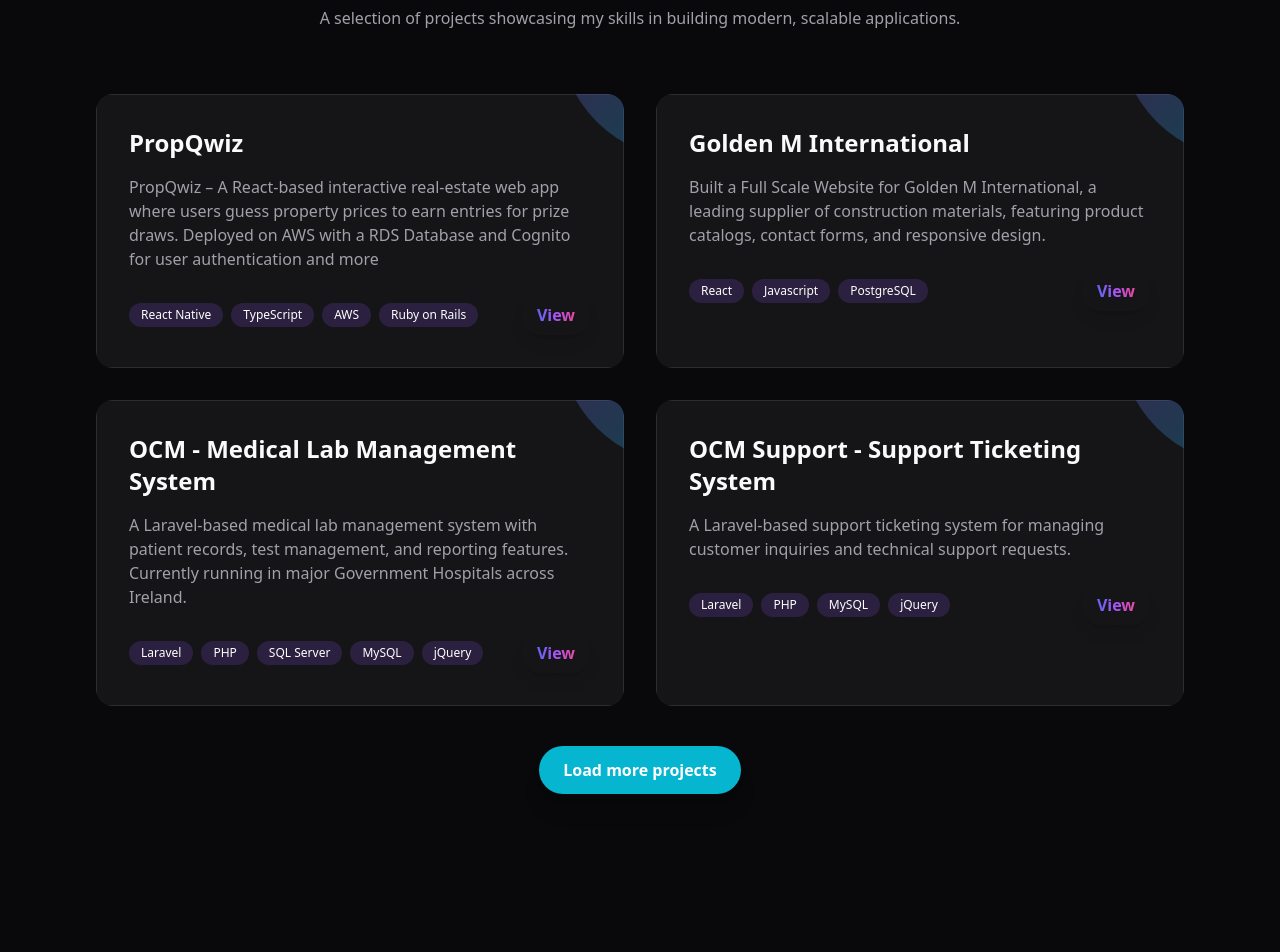
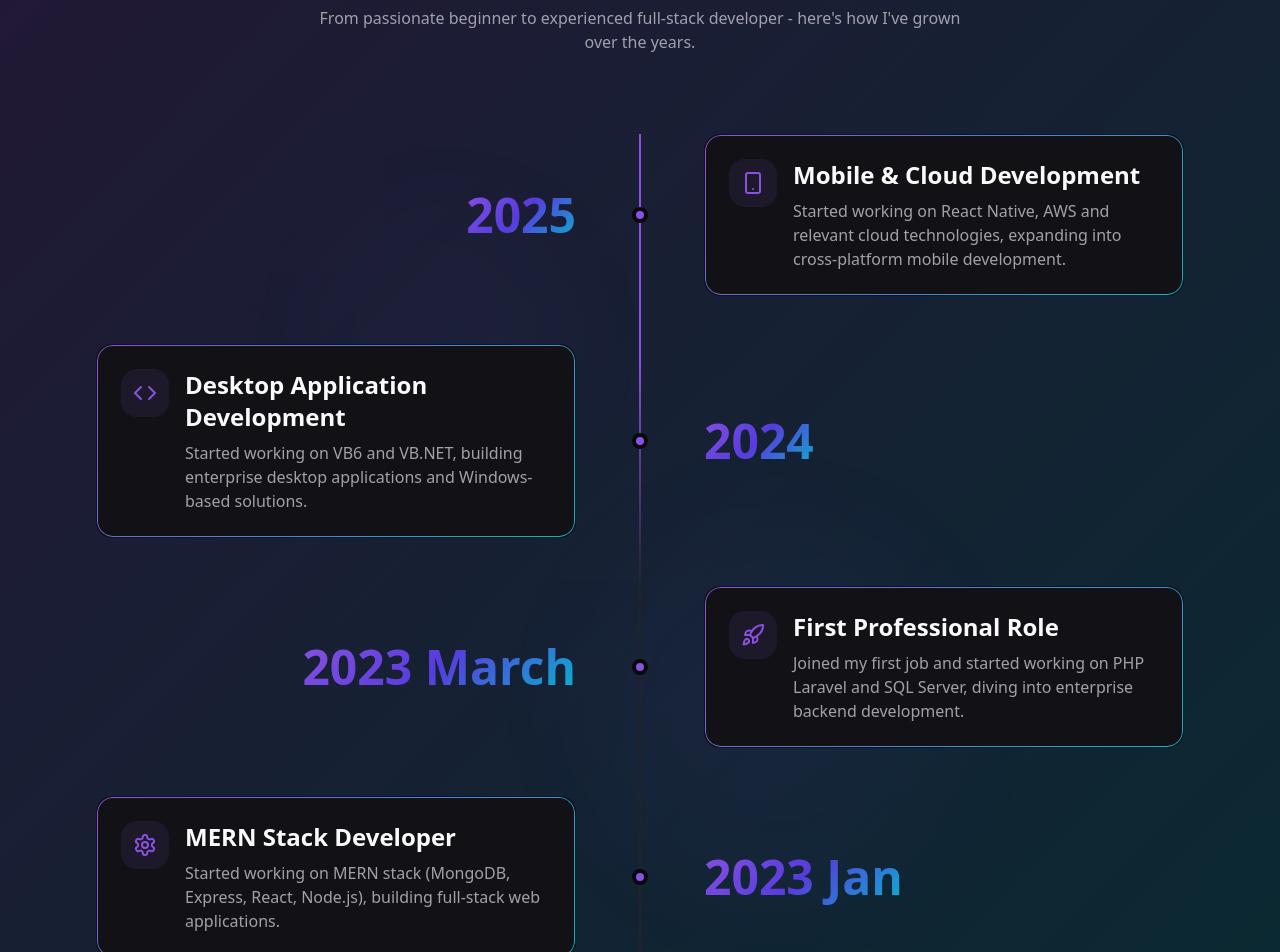
Before and after one commit to IbrahimAhmed-Tech/ibrahim-portfolio, a React (Vite) app: page / in a window 1280 px wide. Shown: the part 2440-3392 px from the top of the page. Built offline with nearby package versions, Linux system fonts and the light colour scheme; the HTML template or start-up script is replaced by a standard one.

Commit message:
feat(journey): Add journey section

```diff
--- /dev/null
+++ b/src/components/Journey.tsx
@@ -0,0 +1,149 @@
+import { useEffect, useRef, useState } from "react";
+import { Rocket, Cloud, Smartphone, Settings, Code, Sprout, LucideIcon } from "lucide-react";
+
+const journeyData: Array<{
+  year: string;
+  title: string;
+  description: string;
+  icon: LucideIcon;
+}> = [
+  {
+    year: "2025",
+    title: "Mobile & Cloud Development",
+    description: "Started working on React Native, AWS and relevant cloud technologies, expanding into cross-platform mobile development.",
+    icon: Smartphone,
+  },
+  {
+    year: "2024",
+    title: "Desktop Application Development",
+    description: "Started working on VB6 and VB.NET, building enterprise desktop applications and Windows-based solutions.",
+    icon: Code,
+  },
+  {
+    year: "2023 March",
+    title: "First Professional Role",
+    description: "Joined my first job and started working on PHP Laravel and SQL Server, diving into enterprise backend development.",
+    icon: Rocket,
+  },
+  {
+    year: "2023 Jan",
+    title: "MERN Stack Developer",
+    description: "Started working on MERN stack (MongoDB, Express, React, Node.js), building full-stack web applications.",
+    icon: Settings,
+  },
+  {
+    year: "2022",
+    title: "Started the Journey",
+    description: "Began with C++ programming, learning fundamentals and building a strong foundation in software development.",
+    icon: Sprout,
+  },
+];
+
+const Journey = () => {
+  const journeyRef = useRef<HTMLElement>(null);
+  const [progress, setProgress] = useState(0);
+
+  useEffect(() => {
+    const handleScroll = () => {
+      if (!journeyRef.current) return;
+
+      const rect = journeyRef.current.getBoundingClientRect();
+      const windowHeight = window.innerHeight;
+      const sectionHeight = rect.height;
+
+      // Calculate progress based on scroll position
+      if (rect.top <= windowHeight && rect.bottom >= 0) {
+        const scrolled = windowHeight - rect.top;
+        const total = windowHeight + sectionHeight;
+        const percentage = Math.min(Math.max(scrolled / total, 0), 1);
+        setProgress(percentage * 100);
+      }
+    };
+
+    window.addEventListener("scroll", handleScroll);
+    handleScroll(); // Initial check
+
+    return () => window.removeEventListener("scroll", handleScroll);
+  }, []);
+
+  return (
+    <section id="journey" ref={journeyRef} className="py-20 px-4 gradient-bg relative overflow-hidden">
+      {/* Animated background elements */}
+      <div className="absolute inset-0 overflow-hidden pointer-events-none">
+        <div className="absolute top-1/4 left-1/4 w-64 h-64 bg-primary/5 rounded-full blur-3xl animate-pulse" />
+        <div className="absolute bottom-1/4 right-1/4 w-96 h-96 bg-primary/5 rounded-full blur-3xl animate-pulse" style={{ animationDelay: '1s' }} />
+      </div>
+
+      <div className="container mx-auto max-w-6xl relative z-10">
+        <h2 className="text-4xl md:text-5xl font-bold text-center mb-4">
+          <span className="gradient-text">My Journey</span>
+        </h2>
+        <p className="text-center text-muted-foreground mb-20 max-w-2xl mx-auto">
+          From passionate beginner to experienced full-stack developer - here's how I've grown over the years.
+        </p>
+
+        <div className="relative">
+          {/* Animated timeline line */}
+          <div className="absolute left-4 md:left-1/2 top-0 bottom-0 w-0.5 bg-border md:-ml-px">
+            <div
+              className="absolute top-0 left-0 w-full bg-gradient-to-b from-primary via-primary to-transparent transition-all duration-300 ease-out"
+              style={{ height: `${progress}%` }}
+            />
+          </div>
+
+          {/* Journey items */}
+          <div className="space-y-12">
+            {journeyData.map((item, index) => (
+              <div
+                key={index}
+                className="relative grid md:grid-cols-2 gap-8 items-center"
+                style={{
+                  opacity: 0,
+                  animation: `fadeIn 0.8s ease-out ${index * 0.15}s forwards`
+                }}
+              >
+                {/* Left side (year for odd items on desktop) */}
+                <div className={`hidden md:block ${index % 2 === 0 ? 'text-right pr-12' : 'md:order-2 pl-12'}`}>
+                  <div className="inline-block">
+                    <span className="text-5xl font-bold gradient-text">
+                      {item.year}
+                    </span>
+                  </div>
+                </div>
+
+                {/* Timeline dot */}
+                <div className="absolute left-4 md:left-1/2 w-3 h-3 md:w-4 md:h-4 bg-primary rounded-full border-2 md:border-4 border-background md:-ml-2 z-10 hover:scale-150 transition-transform duration-300" />
+
+                {/* Right side (content) */}
+                <div className={`pl-10 md:pl-0 md:ml-0 ${index % 2 === 0 ? 'md:order-2 md:pl-12' : 'md:pr-12'}`}>
+                  <div className="gradient-border rounded-xl md:rounded-2xl p-4 md:p-6 hover:scale-105 transition-all duration-300 group min-h-[180px] md:min-h-0 flex flex-col">
+                    {/* Mobile year */}
+                    <span className="md:hidden text-2xl font-bold gradient-text block mb-3">
+                      {item.year}
+                    </span>
+
+                    <div className="flex items-start gap-3 md:gap-4 flex-1">
+                      <div className="p-2 md:p-3 rounded-lg bg-primary/10 group-hover:bg-primary/20 transition-colors duration-300 shrink-0">
+                        <item.icon className="w-5 h-5 md:w-6 md:h-6 text-primary group-hover:scale-125 transition-transform duration-300" />
+                      </div>
+                      <div className="flex-1 min-w-0">
+                        <h3 className="text-lg md:text-2xl font-bold mb-1 md:mb-2 group-hover:gradient-text transition-all duration-300">
+                          {item.title}
+                        </h3>
+                        <p className="text-sm md:text-base text-muted-foreground leading-relaxed">
+                          {item.description}
+                        </p>
+                      </div>
+                    </div>
+                  </div>
+                </div>
+              </div>
+            ))}
+          </div>
+        </div>
+      </div>
+    </section>
+  );
+};
+
+export default Journey;
--- a/src/pages/Index.tsx
+++ b/src/pages/Index.tsx
@@ -4,6 +4,7 @@
 import Experience from "@/components/Experience";
 import Projects from "@/components/Projects";
 import Contact from "@/components/Contact";
+import Journey from "@/components/Journey";
 
 const Index = () => {
   return (
@@ -12,6 +13,7 @@
       <Hero />
       <Skills />
       <Experience />
+      <Journey />
       <Projects />
       <Contact />
     </div>
```
